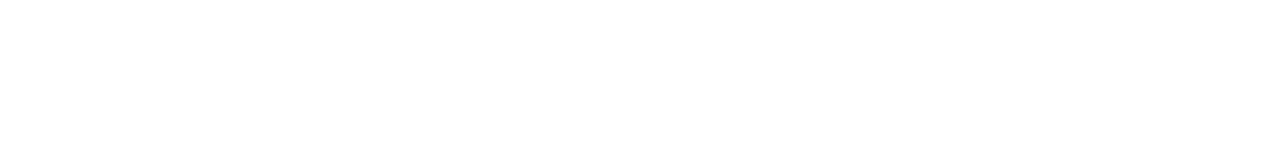
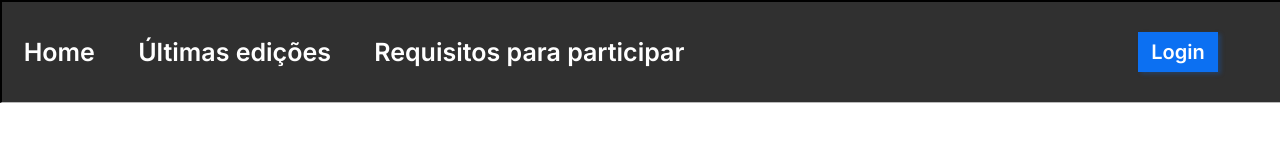
Before and after one commit to guilhermepradobr/Bootcamp-landpage, a plain HTML site: page index.html in a window 1280 px wide. Drawn offline with Linux system fonts and the light colour scheme.

Commit message:
Criação do estilo css do menu

```diff
--- a/index.html
+++ b/index.html
@@ -3,9 +3,18 @@
 <head>
     <meta charset="UTF-8">
     <meta name="viewport" content="width=device-width, initial-scale=1.0">
+    <link rel="stylesheet" href="style.css">
     <title>Document</title>
 </head>
 <body>
+    <nav id="principal">
+        <div id="menu">
+            <a href="">Home</a>
+            <a href="">Últimas edições</a>
+            <a href="">Requisitos para participar</a>
+        </div>
+        <button>Login</button>
+    </nav>
 
 </body>
 </html>
--- /dev/null
+++ b/style.css
@@ -0,0 +1,49 @@
+@import url('https://fonts.googleapis.com/css2?family=Inter:wght@100..900&family=Poppins:ital,wght@0,100;0,200;0,300;0,400;0,500;0,600;0,700;0,800;0,900;1,100;1,200;1,300;1,400;1,500;1,600;1,700;1,800;1,900&family=Roboto:ital,wght@0,100;0,300;0,400;0,500;0,700;0,900;1,100;1,300;1,400;1,500;1,700;1,900&display=swap');
+
+body{
+    margin: 0px;
+    padding: 0px;
+}
+#principal{
+    width: 100%;
+    height: 100px;
+    border: 2px solid black;
+    background-color: #303030;
+    display: flex;
+    justify-content: space-between;
+    align-items: center;
+    border-bottom: 1px solid #bababa;
+}
+
+#principal div a {
+    font-size: 25px;
+    font-weight: 600;
+    color: white;
+    text-decoration: none;
+    font-family: 'inter';
+}
+
+    #principal div a:hover{
+        color: #cccccc;
+    }
+
+#menu{
+    display: flex;
+    width: 55%;
+    justify-content: space-around;
+    align-items: center;
+}
+
+#principal button{
+    margin-right: 5%;
+    background: #0C70F2;
+    border: 0px;
+    height: 40px;
+    width: 80px;
+    font-family: "inter";
+    font-size: 20px;
+    font-weight: 600;
+    color: white;
+    box-shadow: 3px 2px 4px 0px #0C70F240;
+    cursor: pointer;
+}
```
